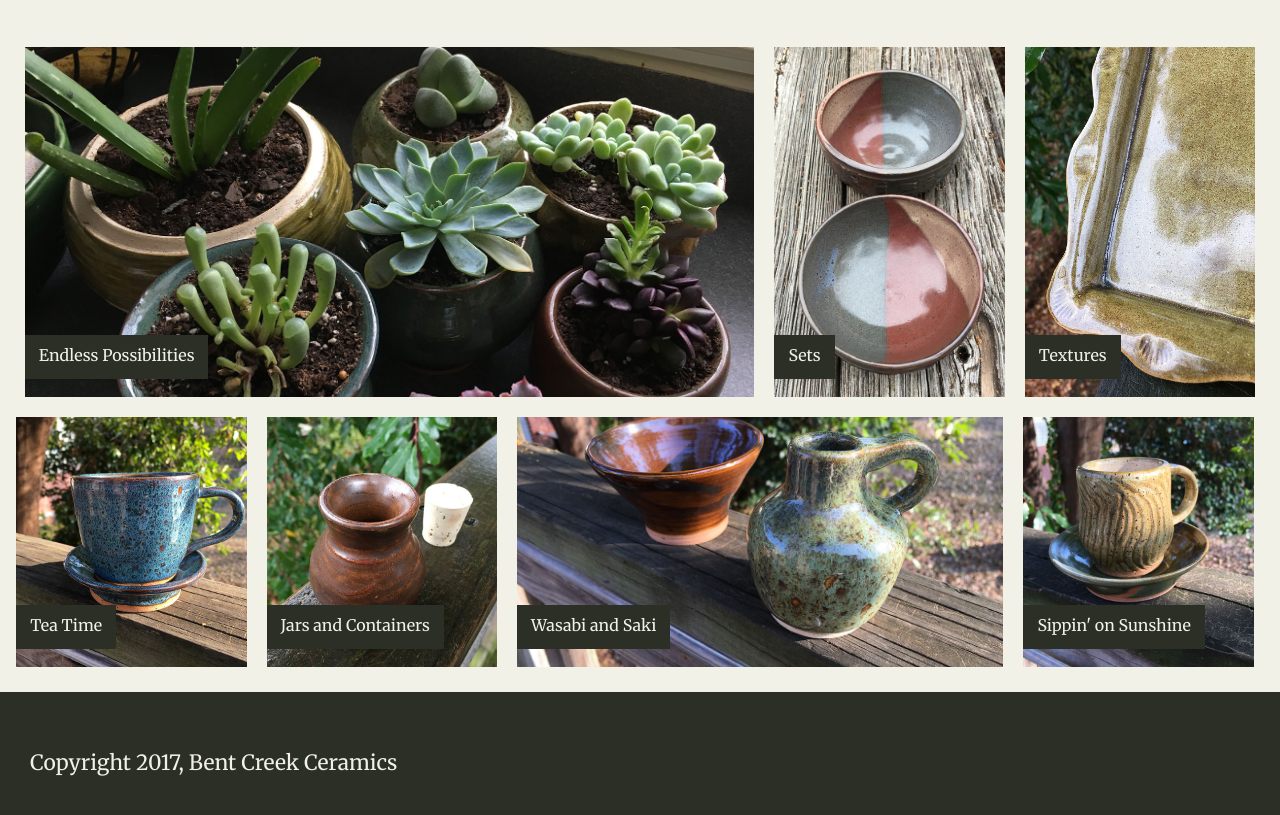
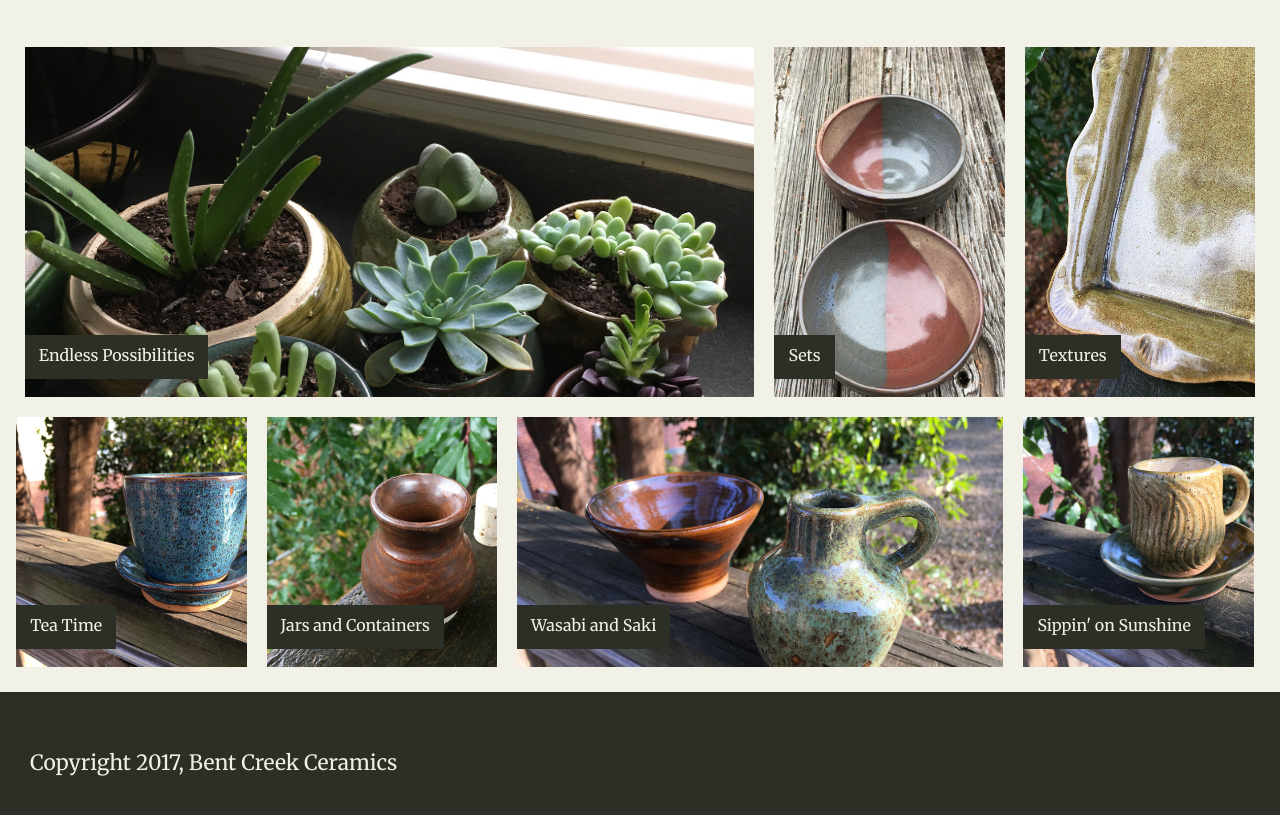
Before and after one commit to SamSteele01/Week-one-project, a plain HTML site: page index.html in a window 1280 px wide. Shown: the part 283-1098 px from the top of the page. Drawn offline with Linux system fonts and the light colour scheme.

Commit message:
Moved pictures position

```diff
--- a/styles.css
+++ b/styles.css
@@ -260,12 +260,14 @@ a, a:hover {
   margin-left: 15px;
   /*flex-grow: 5;*/
   width: 57%;
+  background-position: top;
   background-image: url("./images/product-1.jpg")
 }
 
 #pic2 {
   /*flex-grow: 1;*/
   width: 18%;
+  background-position: top;
   background-image: url("./images/product-2.jpg")
 }
 
@@ -279,6 +281,7 @@ a, a:hover {
 #pic4 {
   margin-left: 15px;
   margin-bottom: 25px;
+  background-position: left;
   /*flex-grow: 1;*/
   width: 18%;
   background-image: url("./images/product-4.jpg")
@@ -288,6 +291,7 @@ a, a:hover {
   margin-bottom: 25px;
   /*flex-grow: 1;*/
   width: 18%;
+  background-position: left;
   background-image: url("./images/product-5.jpg")
 }
 
@@ -295,6 +299,7 @@ a, a:hover {
   margin-bottom: 25px;
   /*flex-grow: 4;*/
   width: 38%;
+  background-position: top;
   background-image: url("./images/product-6.jpg")
 }
 
@@ -303,6 +308,7 @@ a, a:hover {
   margin-right: 25px;
   /*flex-grow: 1;*/
   width: 18%;
+  background-position: left;
   background-image: url("./images/product-7.jpg")
 }
 
```
